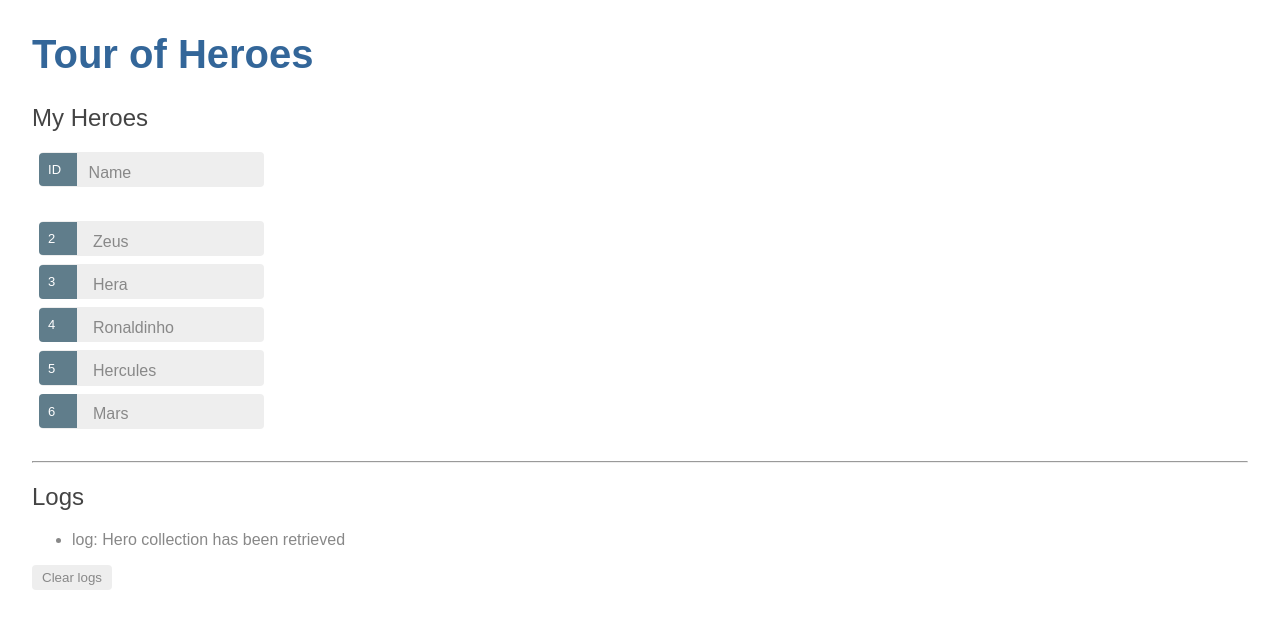
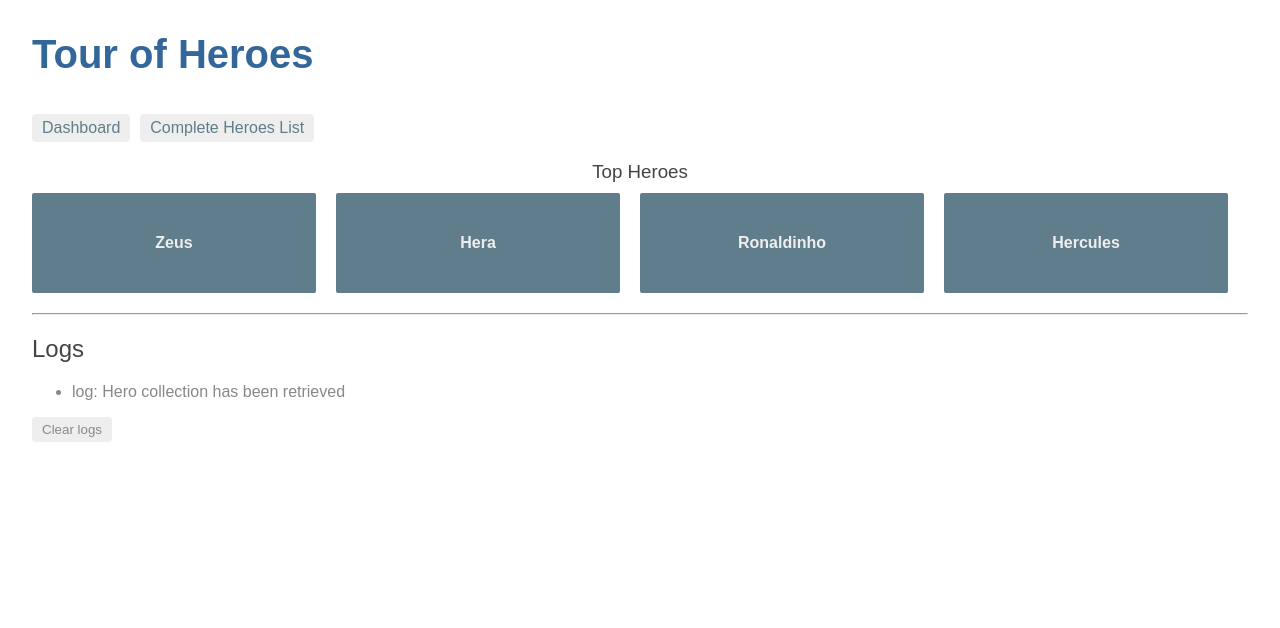
Before and after one commit to michalMalujdy/_Angular_Heroes-Tutorial, an Angular app: page /dashboard in a window 1280 px wide. Shown: the top 628 px of the page. Built offline with nearby package versions, Linux system fonts and the light colour scheme.

Commit message:
Add routing and dashboard

```diff
--- a/src/app/app.component.html
+++ b/src/app/app.component.html
@@ -1,4 +1,10 @@
 <h1>{{title}}</h1>
-<app-heroes></app-heroes>
+
+<nav>
+    <a routerLink="/dashboard">Dashboard</a>
+    <a routerLink="/heroes">Complete Heroes List</a>
+</nav>
+<router-outlet></router-outlet>
+
 <hr>
 <app-logs></app-logs>
--- a/src/app/app.module.ts
+++ b/src/app/app.module.ts
@@ -9,6 +9,8 @@
 import { HeroService } from './hero.service';
 import { LogsComponent } from './logs/logs.component';
 import { LogsService } from './logs.service';
+import { AppRoutingModule } from './/app-routing.module';
+import { DashboardComponent } from './dashboard/dashboard.component';
 
 @NgModule({
   declarations: [
@@ -16,10 +18,12 @@
     HeroesComponent,
     HeroDetailComponent,
     LogsComponent,
+    DashboardComponent,
   ],
   imports: [
     BrowserModule,
-    FormsModule
+    FormsModule,
+    AppRoutingModule
   ],
   providers: [
     HeroService,
--- /dev/null
+++ b/src/app/dashboard/dashboard.component.css
@@ -0,0 +1,62 @@
+/* DashboardComponent's private CSS styles */
+[class*='col-'] {
+    float: left;
+    padding-right: 20px;
+    padding-bottom: 20px;
+  }
+  [class*='col-']:last-of-type {
+    padding-right: 0;
+  }
+  a {
+    text-decoration: none;
+  }
+  *, *:after, *:before {
+    -webkit-box-sizing: border-box;
+    -moz-box-sizing: border-box;
+    box-sizing: border-box;
+  }
+  h3 {
+    text-align: center; margin-bottom: 0;
+  }
+  h4 {
+    position: relative;
+  }
+  .grid {
+    margin: 0;
+  }
+  .col-1-4 {
+    width: 25%;
+  }
+  .module {
+    padding: 20px;
+    text-align: center;
+    color: #eee;
+    max-height: 120px;
+    min-width: 120px;
+    background-color: #607d8b;
+    border-radius: 2px;
+  }
+  .module:hover {
+    background-color: #eee;
+    cursor: pointer;
+    color: #607d8b;
+  }
+  .grid-pad {
+    padding: 10px 0;
+  }
+  .grid-pad > [class*='col-']:last-of-type {
+    padding-right: 20px;
+  }
+  @media (max-width: 600px) {
+    .module {
+      font-size: 10px;
+      max-height: 75px; }
+  }
+  @media (max-width: 1024px) {
+    .grid {
+      margin: 0;
+    }
+    .module {
+      min-width: 60px;
+    }
+  }
--- /dev/null
+++ b/src/app/dashboard/dashboard.component.html
@@ -0,0 +1,8 @@
+<h3>Top Heroes</h3>
+<div class="grid grid-pad">
+  <a *ngFor="let hero of heroes" class="col-1-4">
+    <div class="module hero">
+      <h4>{{hero.name}}</h4>
+    </div>
+  </a>
+</div>
--- /dev/null
+++ b/src/app/dashboard/dashboard.component.ts
@@ -0,0 +1,21 @@
+import { Component, OnInit } from '@angular/core';
+import { HeroService } from '../hero.service';
+import { Hero } from 'src/app/hero';
+
+@Component({
+  selector: 'app-dashboard',
+  templateUrl: './dashboard.component.html',
+  styleUrls: ['./dashboard.component.css']
+})
+export class DashboardComponent implements OnInit {
+
+  heroes: Hero[] = [];
+
+  constructor(private heroService: HeroService) { }
+
+  ngOnInit() {
+    this.heroService.getHeroes().subscribe((heroes) => {
+      this.heroes = heroes.slice(1, 5);
+    })
+  }
+}
--- a/src/app/heroes-mock.ts
+++ b/src/app/heroes-mock.ts
@@ -1,9 +1,12 @@
 import { Hero } from 'src/app/hero'
 
 export const HeroesMock: Hero[] = [
+    { id: 1, name: "Neptun" },
     { id: 2, name: "Zeus" },
     { id: 3, name: "Hera" },
     { id: 4, name: "Ronaldinho" },
     { id: 5, name: "Hercules" },
     { id: 6, name: "Mars" },
+    { id: 7, name: "Magneto" },
+    { id: 8, name: "Wolverine" },
   ]
```
Also changed, not shown: src/app/app-routing.module.ts (added, +15 -0 lines), 2 other files (tests, documents, lock files or other folders).
